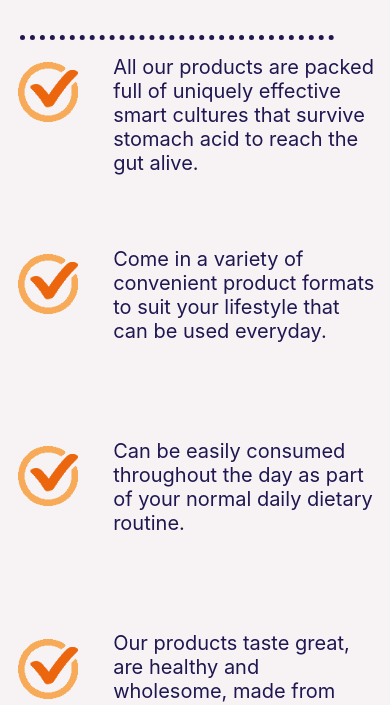
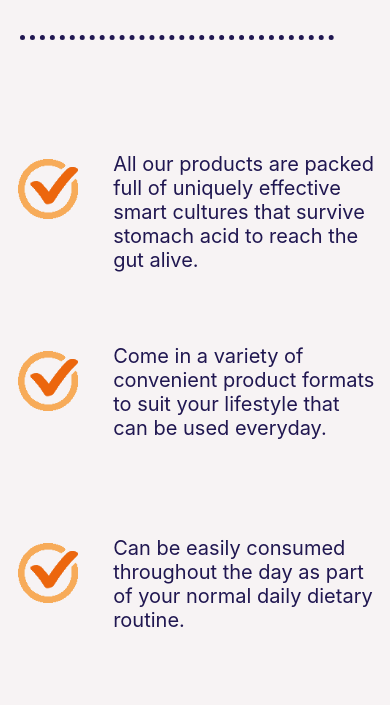
Before and after one commit to SketchLagoon/daily-cultures-2019, a React app: page /trial in a window 390 px wide. Shown: the part 1471-2176 px from the top of the page. Built offline with nearby package versions, Linux system fonts and the light colour scheme; a web font is replaced by a local one.

Commit message:
dot space fix

```diff
--- a/src/app/components/Home/App.css
+++ b/src/app/components/Home/App.css
@@ -290,6 +290,9 @@ ul {
 }
 
 @media only screen and (max-width: 600px) {
+  #ListFix {
+    margin-top: 10vh;
+  }
   .header-images {
     width: 80vw;
     margin: 0 auto;
--- a/src/app/components/Home/Home.jsx
+++ b/src/app/components/Home/Home.jsx
@@ -108,7 +108,7 @@ function Home() {
                 <div className="dottedLine"></div>
               </div>
               <br></br>
-              <ul className="listContainer">
+              <ul className="listContainer" id="ListFix">
                 <li>
                   <img src={check} className="check" />
                   <p>
--- a/src/app/components/Trial/Trial.jsx
+++ b/src/app/components/Trial/Trial.jsx
@@ -51,7 +51,7 @@ function Trial() {
                 <div className="dottedLine"></div>
               </div>
               <br></br>
-              <ul className="listContainer">
+              <ul className="listContainer" id="ListFix">
                 <li>
                   <img src={check} className="check" />
                   <p>
```
